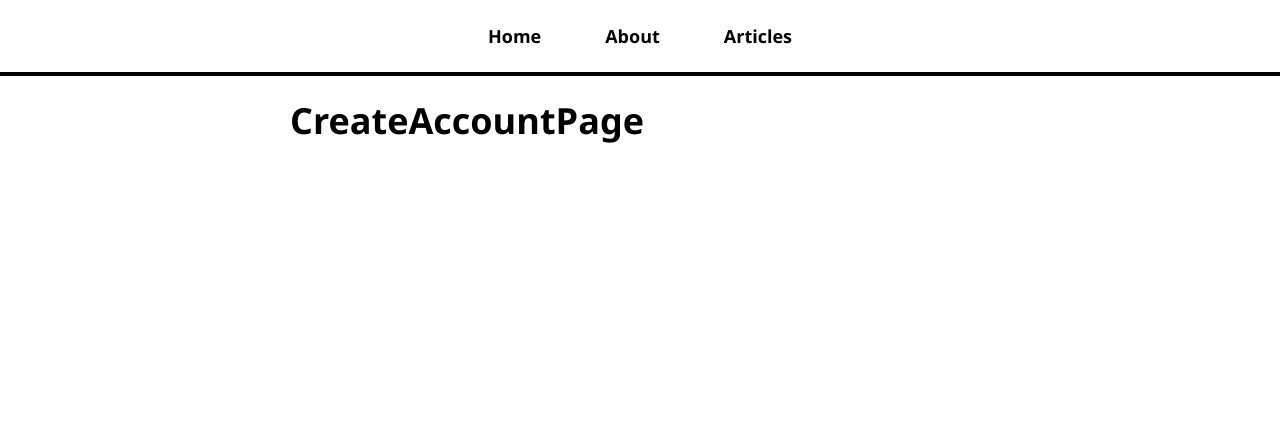
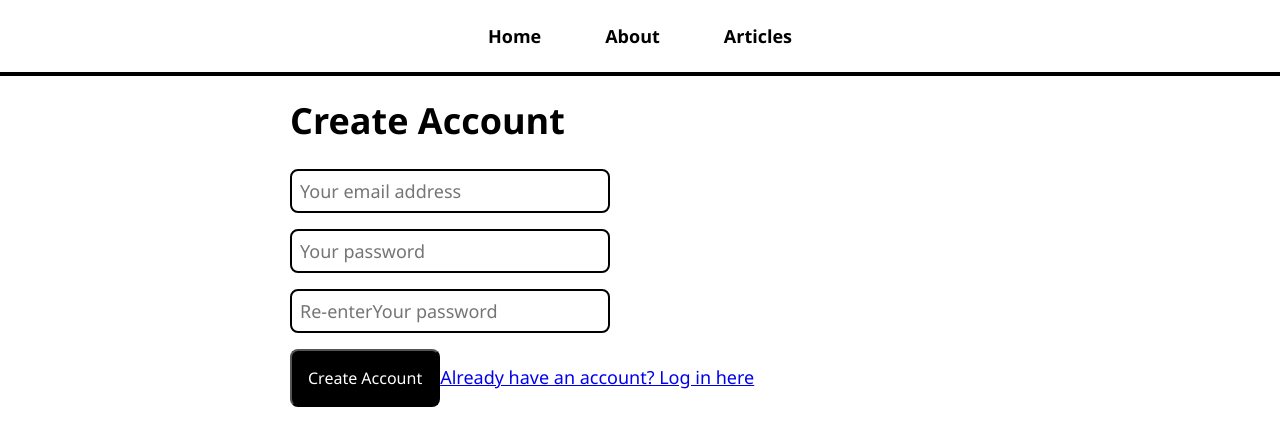
Before and after one commit to DigbijayNayak/react-creating-and-hosting-a-full-stack-site, a React (Create React App) app: page /create-account in a window 1280 px wide. Shown: the top 446 px of the page. Built offline with nearby package versions, Linux system fonts and the light colour scheme.

Commit message:
Build a create-account page

```diff
--- a/src/pages/CreateAccountPage.js
+++ b/src/pages/CreateAccountPage.js
@@ -1,9 +1,54 @@
-import React from 'react'
+import React, { useState } from "react";
+import { Link, useNavigate } from "react-router-dom";
+import { getAuth, createUserWithEmailAndPassword } from "firebase/auth";
 
 const CreateAccountPage = () => {
+  const [email, setEmail] = useState("");
+  const [password, setPassword] = useState("");
+  const [confirmPassword, setConfirmPassword] = useState("");
+  const [error, setError] = useState("");
+
+  const navigate = useNavigate();
+
+  const createAccount = async () => {
+    try{
+        if(password !== confirmPassword){
+            setError('Password and confirm password do not match');
+            return;
+        }
+
+        await createUserWithEmailAndPassword(getAuth(), email, password);
+        navigate('/articles');
+    } catch(e){
+        setError(e.message);
+    }
+  }
+
   return (
-    <h1>CreateAccountPage</h1>
-  )
-}
+    <>
+      <h1>Create Account</h1>
+      {error && <p className="error">{error}</p>}
+      <input
+        placeholder="Your email address"
+        value={email}
+        onChange={(e) => setEmail(e.target.value)}
+      />
+      <input
+        placeholder="Your password"
+        type="password"
+        value={password}
+        onChange={(e) => setPassword(e.target.value)}
+      />
+      <input
+        placeholder="Re-enterYour password"
+        type="password"
+        value={confirmPassword}
+        onChange={(e) => setConfirmPassword(e.target.value)}
+      />
+      <button onClick={createAccount}>Create Account</button>
+      <Link to="/login">Already have an account? Log in here</Link>
+    </>
+  );
+};
 
 export default CreateAccountPage;
```
Also changed, not shown: notes/CH05.md (+16 -0 lines), public/logo192.png, public/logo512.png.
